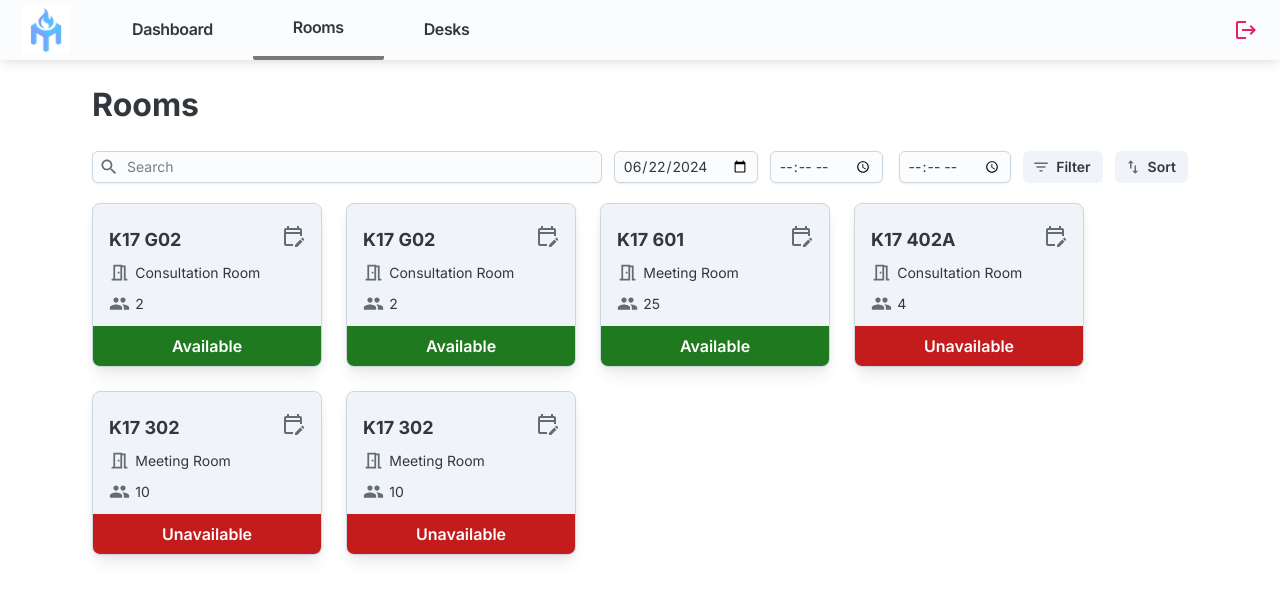
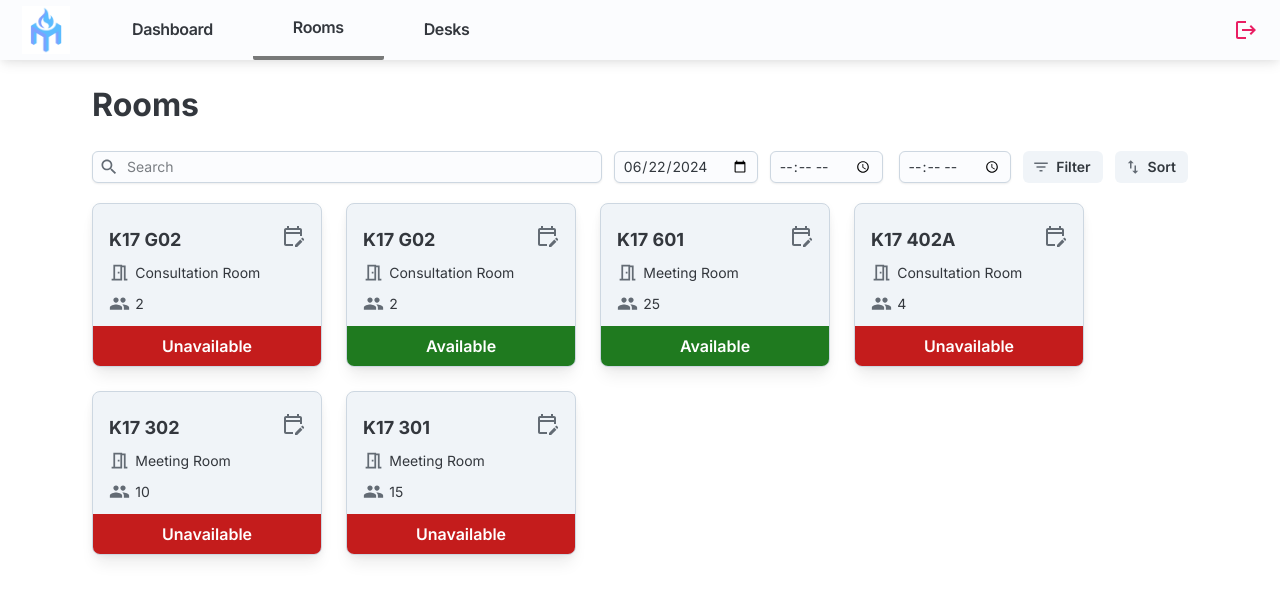
Before and after one commit to unsw-cse-comp99-3900/capstone-project-3900h13bfrancophiles, a Next.js app in the folder frontend/: page /rooms in a window 1280 px wide. Shown: the top 600 px of the page. Built offline with nearby package versions, Linux system fonts and the light colour scheme.

Commit message:
diff examples

```diff
--- a/frontend/app/(pages)/rooms/page.tsx
+++ b/frontend/app/(pages)/rooms/page.tsx
@@ -62,9 +62,9 @@ const rooms = [
   },
   {
     id: "3",
-    name: "K17 302",
+    name: "K17 301",
     type: "Meeting Room",
-    capacity: 10,
+    capacity: 15,
     available: false,
   },
   {
@@ -72,7 +72,7 @@ const rooms = [
     name: "K17 G02",
     type: "Consultation Room",
     capacity: 2,
-    available: true,
+    available: false,
   },
   {
     id: "5",
```
